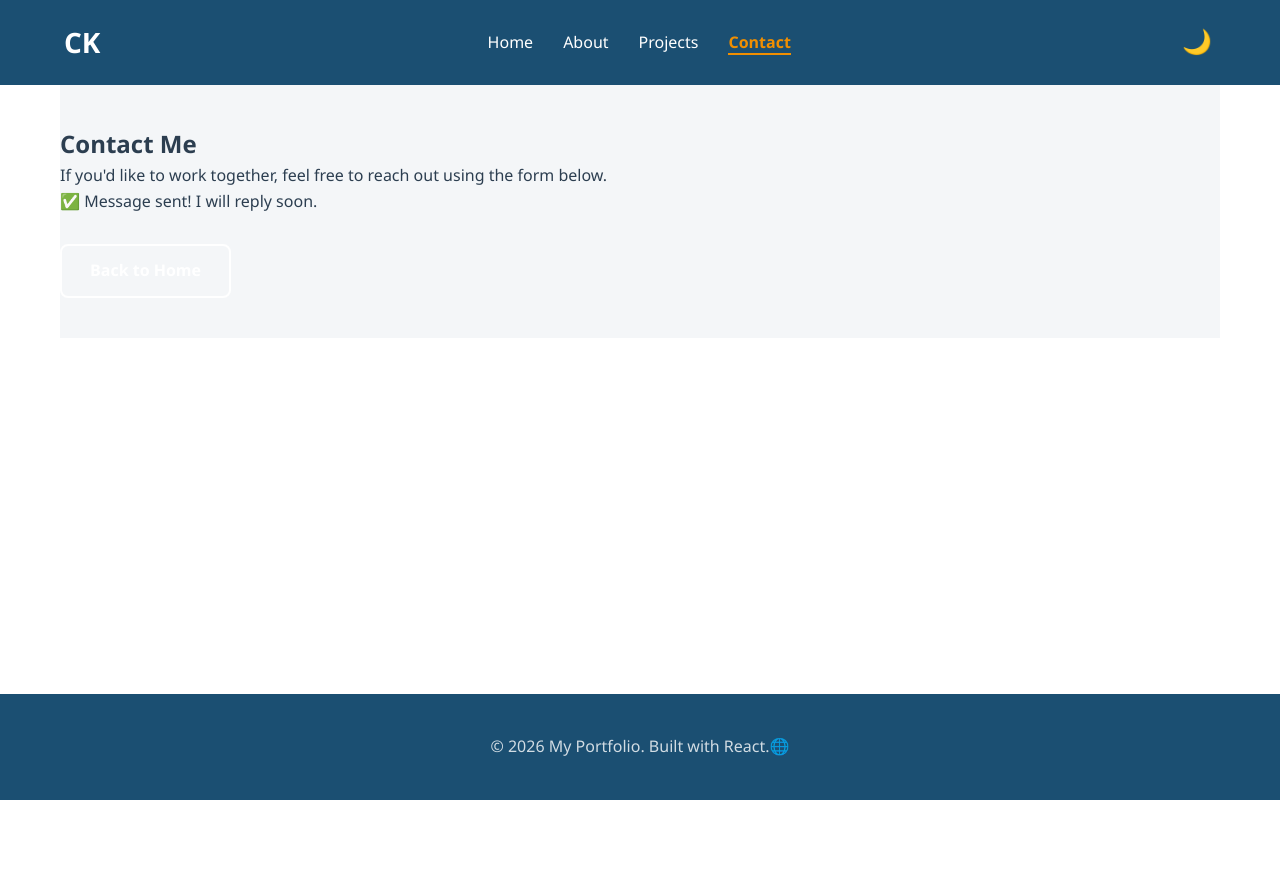
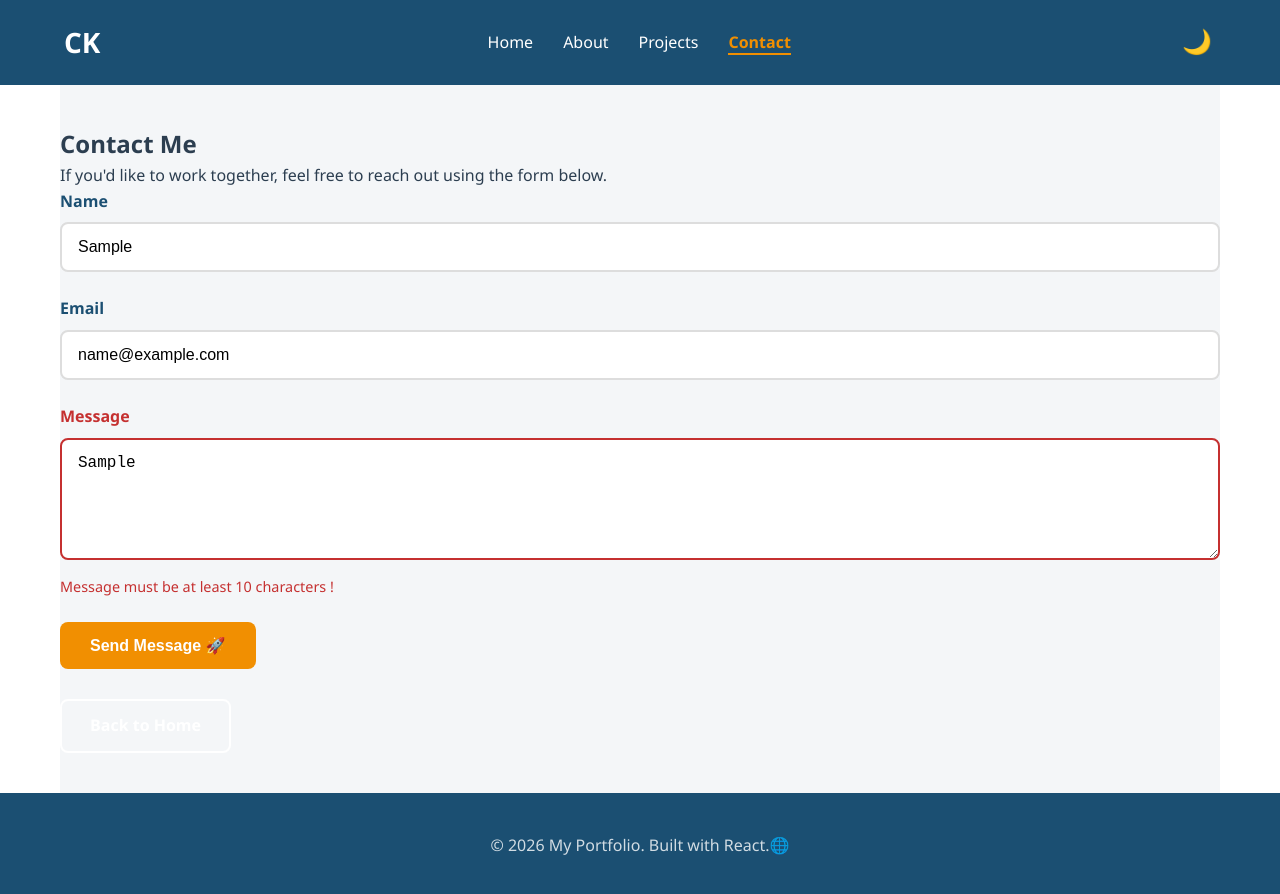
Before and after one commit to Chirantan112/React-portfolio, a React (Vite) app: page /contact in a window 1280 px wide. Both pictures are taken after typing "Sample", "name@example.com", "Sample" into the empty fields and a click on the button "Send Message 🚀". Shown: the top 894 px of the page. Before the commit the page ends 800 px from the top, so only its background shows below. Built offline with nearby package versions, Linux system fonts and the light colour scheme.

Commit message:
added: day14 final changes

```diff
--- a/src/components/ContactForm/ContactForm.jsx
+++ b/src/components/ContactForm/ContactForm.jsx
@@ -2,46 +2,97 @@
 import './ContactForm.css'
 
 function ContactForm() {
-    const [fields, setFields] = useState({ name: '', email:'', message:'' })
+    const [fields, setFields] = useState({ name: '', email: '', message: '' });
+    const [errors, setErrors] = useState({});
     const [status, setStatus] = useState('idle'); // 'idle', 'sending', or 'success'
 
-    function handleChange(event){
+    function handleChange(event) {
         const { name, value } = event.target;
-        setFields(prev => ({ ...prev, [name]: value }))
+        setFields(prev => ({ ...prev, [name]: value }));
+        setErrors(prev => ({ ...prev, [name]: '' }));
     }
 
-    async function handleSubmit(event){
-        event.preventDefault();
-        setStatus('sending');
-        await new Promise(resolve => setTimeout(resolve,2000));
-        setStatus('success');
+    function validateForm() {
+        const newErrors = {};
+
+        if (!fields.name.trim()) {
+            newErrors.name = 'Name is required !';
+        }
+
+        if (!fields.email.includes('@')) {
+            newErrors.email = 'Enter a valid email !';
+        }
+
+        if (fields.message.trim().length < 10) {
+            newErrors.message = 'Message must be at least 10 characters !';
+        }
+
+        setErrors(newErrors);
+        return Object.keys(newErrors).length === 0;
     }
 
-    if (status === 'success') {
-        return <div className='success-msg'>✅ Message sent! I will reply soon.</div>
+    async function handleSubmit(event) {
+        event.preventDefault();
+
+        if (!validateForm()) {
+            return;
+        }
+
+        setStatus('sending');
+        await new Promise(resolve => setTimeout(resolve, 3000));
+
+        setStatus('success');
+        setFields({ name: '', email: '', message: '' });
+
+        setTimeout(() => {
+            setStatus('idle');
+        }, 3000);
     }
 
     return (
       <div>
-        <form onSubmit={handleSubmit} className='contact-form'>
-          <div className="form-group">
+        <form onSubmit={handleSubmit} className='contact-form' noValidate>
+          <div className={"form-group" + (errors.name ? ' invalid' : '')}>
               <label>Name</label>
-              <input name='name' type='text' required value={fields.name} onChange={handleChange}/>
+              <input
+                name='name'
+                type='text'
+                value={fields.name}
+                onChange={handleChange}
+              />
+              {errors.name && <p className='form-error'>{errors.name}</p>}
           </div>
-          <div className="form-group">
+          <div className={"form-group" + (errors.email ? ' invalid' : '')}>
               <label>Email</label>
-              <input name='email' type='email' required value={fields.email} onChange={handleChange}/>
+              <input
+                name='email'
+                type='email'
+                value={fields.email}
+                onChange={handleChange}
+              />
+              {errors.email && <p className='form-error'>{errors.email}</p>}
           </div>
-          <div className="form-group">
+          <div className={"form-group" + (errors.message ? ' invalid' : '')}>
               <label>Message</label>
-              <textarea name='message' rows='5' required value={fields.message} onChange={handleChange}/>
+              <textarea
+                name='message'
+                rows='5'
+                value={fields.message}
+                onChange={handleChange}
+              />
+              {errors.message && <p className='form-error'>{errors.message}</p>}
           </div>
-          <button type="submit" disabled={status==='sending'} className="btn btn-primary">
-              {status==='sending' ? 'Sending...' : 'Send Message 🚀'}
+          <button type="submit" disabled={status === 'sending'} className="btn btn-primary">
+              {status === 'sending'
+                ? 'Sending...'
+                : status === 'success'
+                ? '✅ Message Sent !'
+                : 'Send Message 🚀'}
           </button>
+          {status === 'success' && <p className='form-success'>Your message has been sent.</p>}
         </form>
       </div>
     )
 }
 
-export default ContactForm
+export default ContactForm;
--- a/src/components/ContactForm/Contactform.css
+++ b/src/components/ContactForm/Contactform.css
@@ -22,8 +22,17 @@
     border: 2px solid #DDD;
     border-radius: 8px;
     font-size: 1rem;
-    transition: border-color 0.3s;
+    transition: border-color 0.3s, box-shadow 0.3s;
 }
+.form-group.invalid label {
+    color: #c53030;
+}
+
+.form-group.invalid input,
+.form-group.invalid textarea {
+    border-color: #c53030;
+}
+
 .form-group input:focus,
 .form-group textarea:focus,
 .form-group .form-select:focus{
@@ -31,3 +40,15 @@
     outline: none;
     box-shadow: 0 0 0 3px rgba(27, 79, 114, 0.2);
 }
+
+.form-error {
+    margin-top: 8px;
+    color: #c53030;
+    font-size: 0.9rem;
+}
+
+.form-success {
+    margin-top: 18px;
+    color: #1d6a20;
+    font-weight: 600;
+}
```
